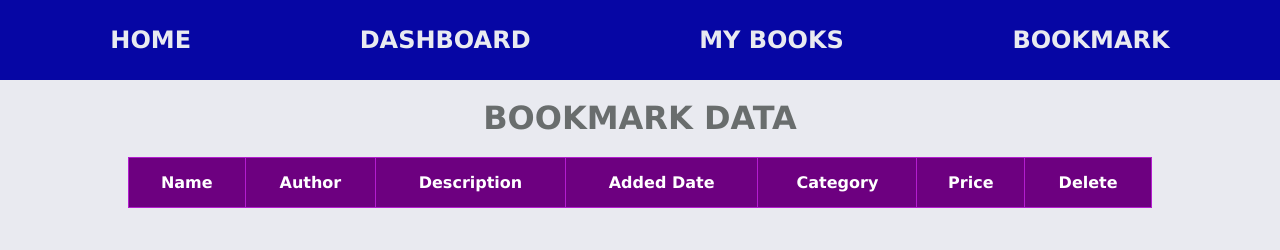
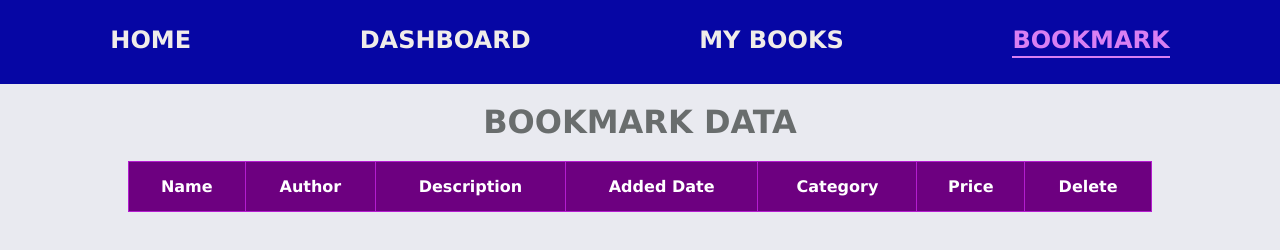
Before and after one commit to prayaschhetri1/Library-Management-System, a plain HTML site: page bookmark.html in a window 1280 px wide. Drawn offline with Linux system fonts and the light colour scheme.

Commit message:
some styled applied in navbar

```diff
--- a/bookmark.html
+++ b/bookmark.html
@@ -5,15 +5,21 @@
     <meta http-equiv="X-UA-Compatible" content="IE=edge" />
     <meta name="viewport" content="width=device-width, initial-scale=1.0" />
     <link rel="stylesheet" href="./styles/allStyles.css" />
+    <link
+      rel="stylesheet"
+      href="https://cdn.jsdelivr.net/npm/@fortawesome/fontawesome-free@6.1.2/css/fontawesome.min.css"
+      integrity="sha384-X8QTME3FCg1DLb58++lPvsjbQoCT9bp3MsUU3grbIny/3ZwUJkRNO8NPW6zqzuW9"
+      crossorigin="anonymous"
+    />
     <title>Form App</title>
   </head>
   <body>
     <div class="container">
       <nav class="navbar">
-        <a href="/">HOME</a>
-        <a href="/dashboard.html">DASHBOARD</a>
-        <a href="/myBooks.html">MY BOOKS</a>
-        <a href="/bookmark.html">BOOKMARK</a>
+        <a class="nav-btn" href="/">HOME</a>
+        <a class="nav-btn" href="/dashboard.html">DASHBOARD</a>
+        <a class="nav-btn" href="/myBooks.html">MY BOOKS</a>
+        <a class="nav-btn active" href="/bookmark.html">BOOKMARK</a>
       </nav>
       <br />
       <div class="list">
--- a/scripts/bookmark.js
+++ b/scripts/bookmark.js
@@ -1,3 +1,5 @@
+
+
 const data = JSON.parse(localStorage.getItem("bookmark-list")) || [];
 const tbody = document.getElementById("tbody");
 // console.log(data);
--- a/scripts/dashboard.js
+++ b/scripts/dashboard.js
@@ -1,3 +1,9 @@
+
+
+
+
+
+
 const data = JSON.parse(localStorage.getItem("book-list")) || [];
 const tbody = document.getElementById("tbody");
 
--- a/scripts/index.js
+++ b/scripts/index.js
@@ -1,3 +1,5 @@
+
+
 let form = document.getElementById("form");
 
 form.addEventListener("submit", handleFormSubmit);
@@ -13,5 +15,5 @@ function handleFormSubmit(e) {
   let formData = { bookName, author, bookDes, date, category, bookPrice };
   todoArr.push(formData);
   localStorage.setItem("book-list", JSON.stringify(todoArr));
-  window.location.href = "/dashboard.html"
+  window.location.href = "/dashboard.html";
 }
--- a/scripts/myBooks.js
+++ b/scripts/myBooks.js
@@ -1,13 +1,14 @@
+
 const data = JSON.parse(localStorage.getItem("buy-list")) || [];
 const tbody = document.getElementById("tbody");
 
 const deleteFunc = (id) => {
   data.forEach((item, index) => {
-    if(index === id) {
+    if (index === id) {
       data.splice(index, 1);
     }
     localStorage.setItem("buy-list", JSON.stringify(data));
-    mapData(data)
+    mapData(data);
   });
 };
 
--- a/styles/allStyles.css
+++ b/styles/allStyles.css
@@ -20,14 +20,20 @@ body{
 }
 a {
   text-decoration: none;
-  color: #e9eaf0;
+  color: #f0ece9;
   font-size: 24px;
   transition: all 0.6s;
   font-weight: 600;
 }
 
-a:active, a:focus, a:hover {
-  color: rgb(79, 116, 202);
+ a:focus, a:hover {
+  color: #d87ff3;
+}
+
+.active{
+  color: #d87ff3;
+  border-bottom: 2px solid #d87ff3;
+  padding:0px 0px 2px 0px;
 }
 
 .list > div {
```
Also changed, not shown: dashboard.html (+10 -4 lines), index.html (+10 -4 lines), myBooks.html (+10 -4 lines).
